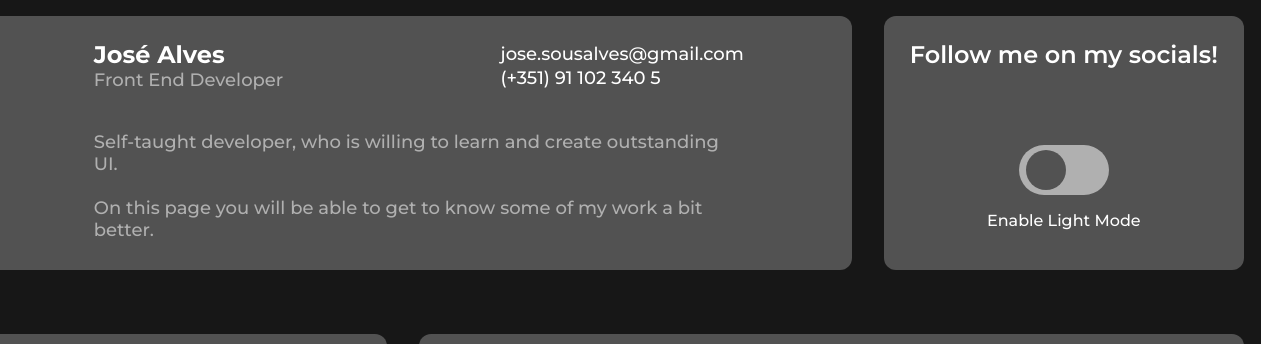
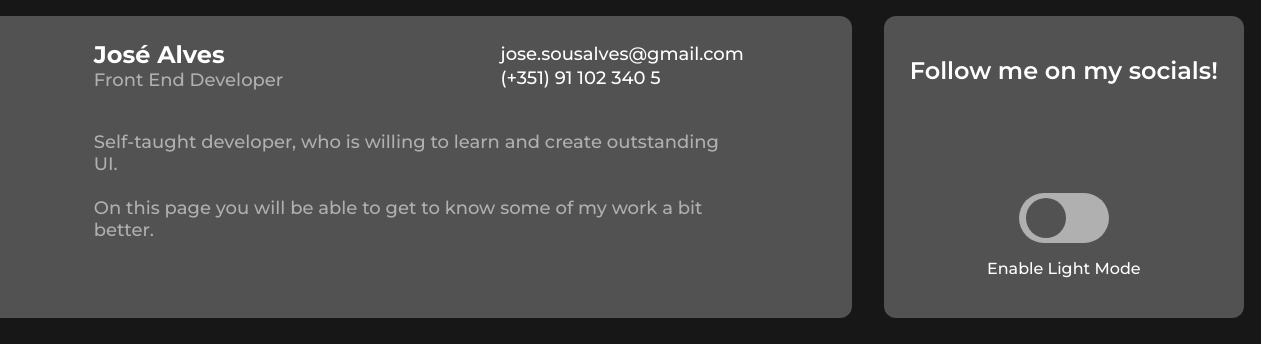
Before and after one commit to hitmaizer/responsive-web-portfolio, a React (Create React App) app: page / in a window 1280 px wide. Shown: the top 344 px of the page. Built offline with nearby package versions, Linux system fonts and the light colour scheme; some icons are missing.

Commit message:
styling adjusts

```diff
--- a/src/scss/style.css
+++ b/src/scss/style.css
@@ -145,9 +145,9 @@ a, a:visited, a:hover, a:active {
           justify-content: space-between;
 }
 
-.card__photo {
+.card__avatar {
   max-height: 100%;
-  width: 150px;
+  width: 200px;
   -o-object-fit: cover;
      object-fit: cover;
   border-radius: 12px;
@@ -422,6 +422,10 @@ a, a:visited, a:hover, a:active {
           transform: translateY(-5%);
 }
 
+.socials__card {
+  gap: 16px;
+}
+
 .socials__icons {
   -webkit-box-pack: center;
       -ms-flex-pack: center;
@@ -431,6 +435,7 @@ a, a:visited, a:hover, a:active {
 
 .socials__title {
   margin-bottom: 16px;
+  margin-top: 16px;
   width: 100%;
   text-align: center;
   font-style: normal;
```
